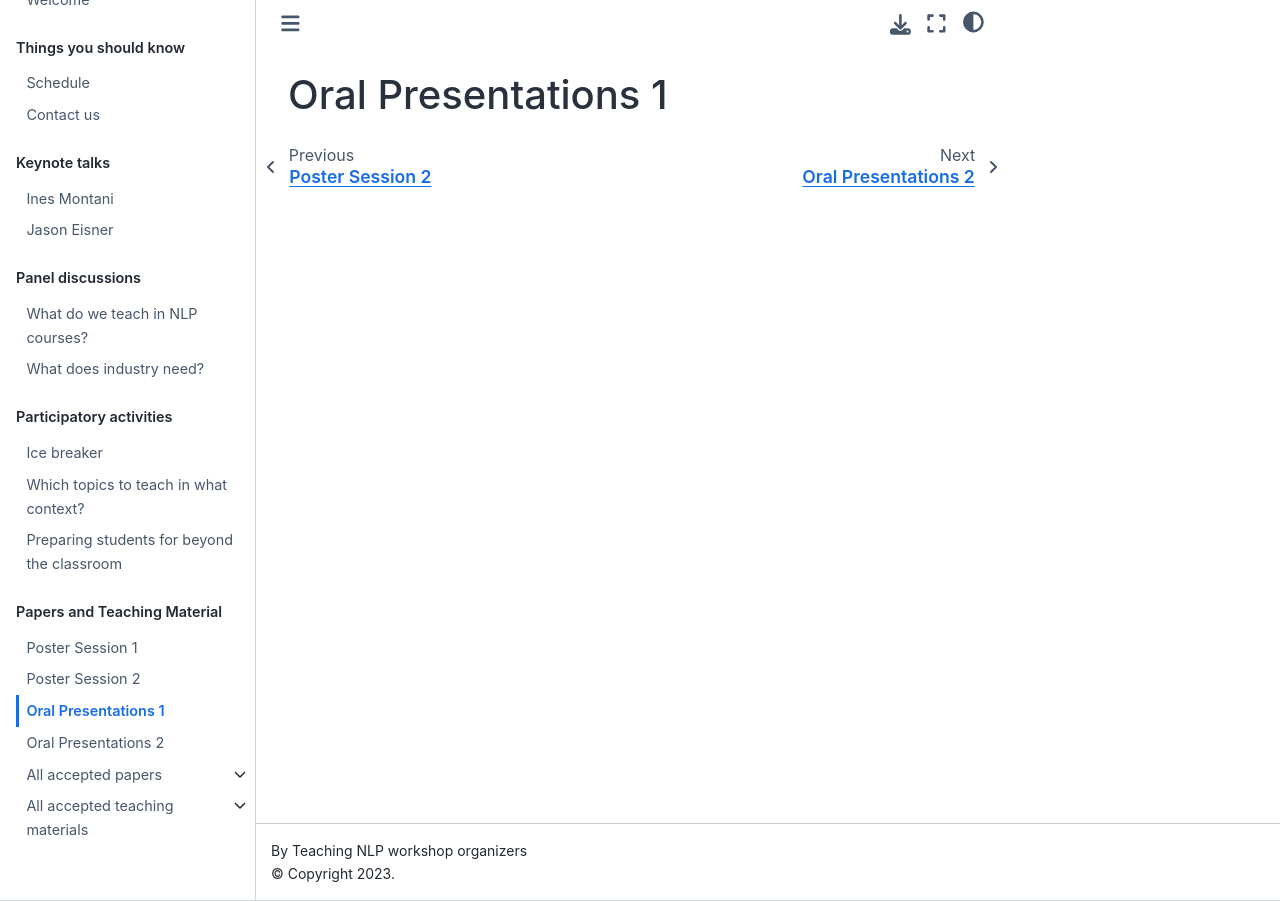
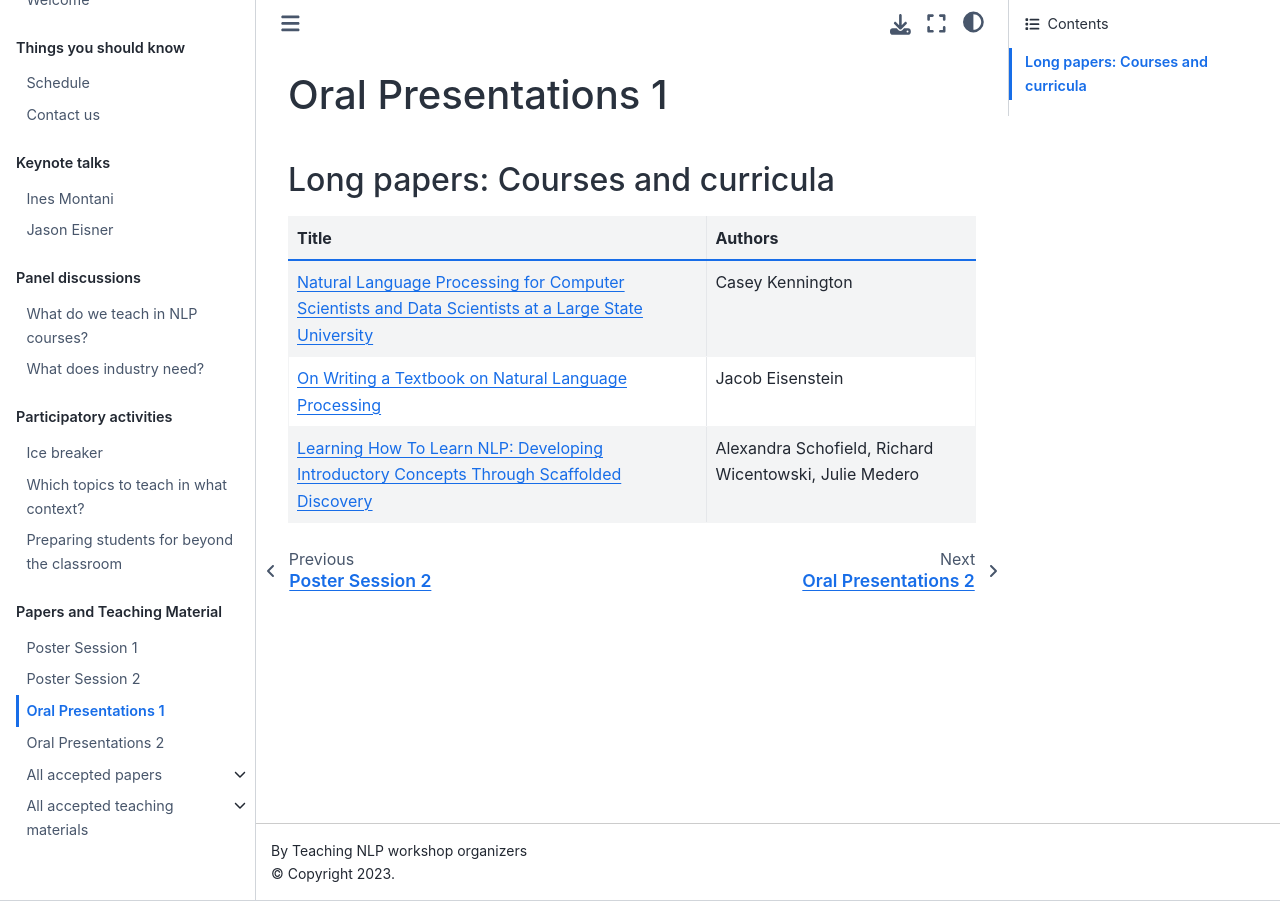
Before and after one commit to TeachingNLP/workshop-book, a Jupyter Book: the page built from oral-talks/talk1.md, in a window 1280 px wide. Built offline with Jupyter Book 1.0.4 settings and Sphinx 7.4.7 and the Sphinx Book theme 1.1.4, drawn with Linux system fonts in a browser that asks for light colours.

Commit message:
updating

```diff
--- a/oral-talks/talk1.md
+++ b/oral-talks/talk1.md
@@ -1 +1,9 @@
 # Oral Presentations 1
+
+## Long papers: Courses and curricula
+
+| Title              |     Authors                          |
+| :---------------- | :------------------------------   |
+| [Natural Language Processing for Computer Scientists and Data Scientists at a Large State University](../papers/submission13.md) | Casey Kennington |
+| [On Writing a Textbook on Natural Language Processing](../papers/submission14.md) |  Jacob Eisenstein |
+| [Learning How To Learn NLP: Developing Introductory Concepts Through Scaffolded Discovery](../papers/submission31.md)| Alexandra Schofield, Richard Wicentowski, Julie Medero |
```
Also changed, not shown: oral-talks/talk2.md (+8 -0 lines).
